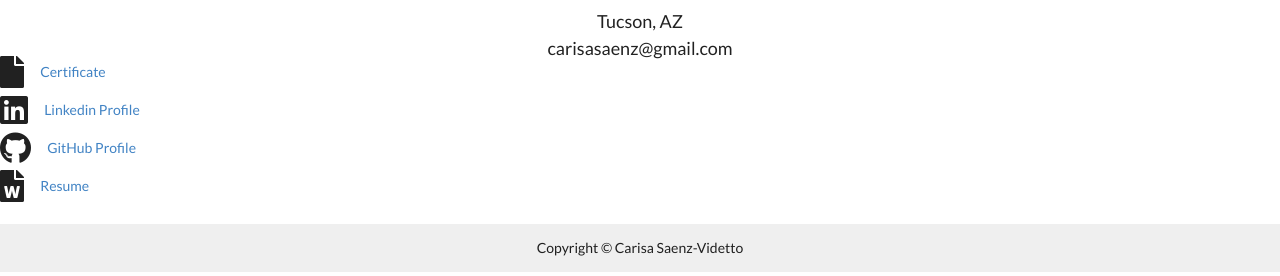
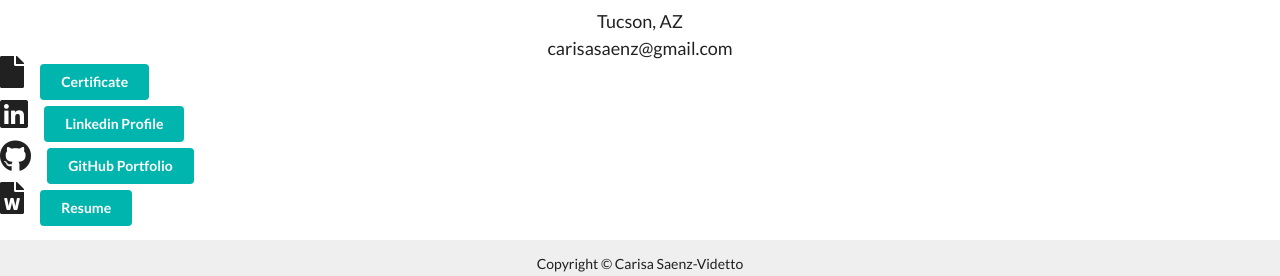
Before and after one commit to FizzyMo/Responsive-Portfolio, a plain HTML site: page index.html in a window 1280 px wide. Shown: the part 2444-2720 px from the top of the page. Drawn offline with nearby package versions, Linux system fonts and the light colour scheme.

Commit message:
Polished site and resume

```diff
--- a/index.html
+++ b/index.html
@@ -297,25 +297,34 @@
 										<i class="file icon" style="font-size: xx-large"></i>
 
                         <div class="content">
-                    <a href="CERTIFICATE.pdf" target="_blank">Certificate</a>
+                    <form action="CERTIFICATE.pdf" target="_blank">
+                      <button class="ui teal button">Certificate</button>
+                      </form>
                         </div>
                 </div>
                 <div class="item">
                     <i class="linkedin icon" style="font-size: xx-large;"></i>
                         <div class="content">
-                    <a href="https://www.linkedin.com/in/carisa-saenz-videtto-374501b4/" target="_blank">Linkedin Profile</a>
+                    <form action="https://www.linkedin.com/in/carisa-saenz-videtto-374501b4/" target="_blank">
+                      <button class="ui teal button">Linkedin Profile</button>
+                      </form>
+
                         </div>
                 </div>
                 <div class="item">
                     <i class="github icon" style="font-size: xx-large;"></i>
                         <div class="content">
-                        <a href="https://github.com/FizzyMo" target="_blank">GitHub Profile</a>
+                        <form action="https://github.com/FizzyMo" target="_blank">
+                          <button class="ui teal button">GitHub Portfolio</button>
+                          </form>
                         </div>
                 </div>
                 <div class="item">
                     <i class="file word icon" style="font-size: xx-large;"></i>
                     <div class="content">
-                        <a href="Carisa.Saenz.Formal.Resume.pdf" target="_blank" >Resume</a>
+                        <form action="Carisa.Saenz.Formal.Resume.pdf" target="_blank" >
+                          <button class="ui teal button">Resume</button>
+                          </form>
                     </div>
                 </div>
               </div>
```
Also changed, not shown: 1 other file.
